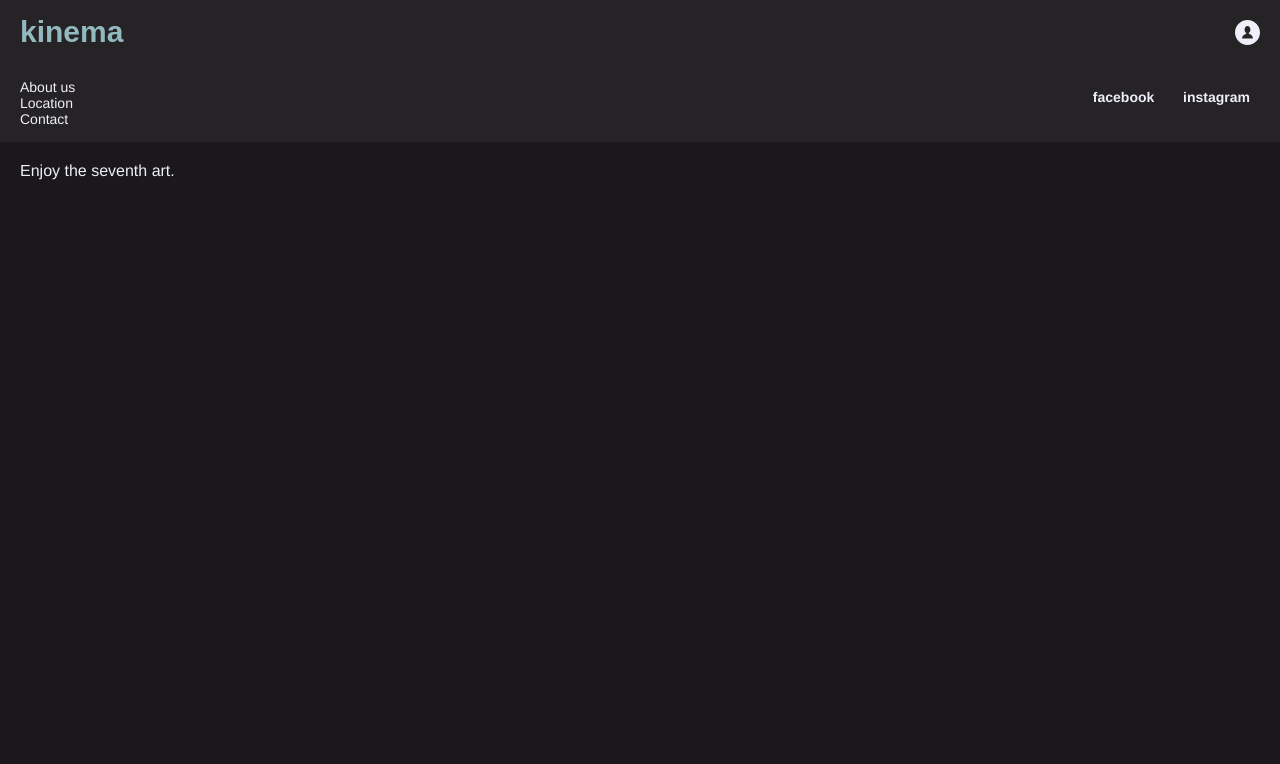
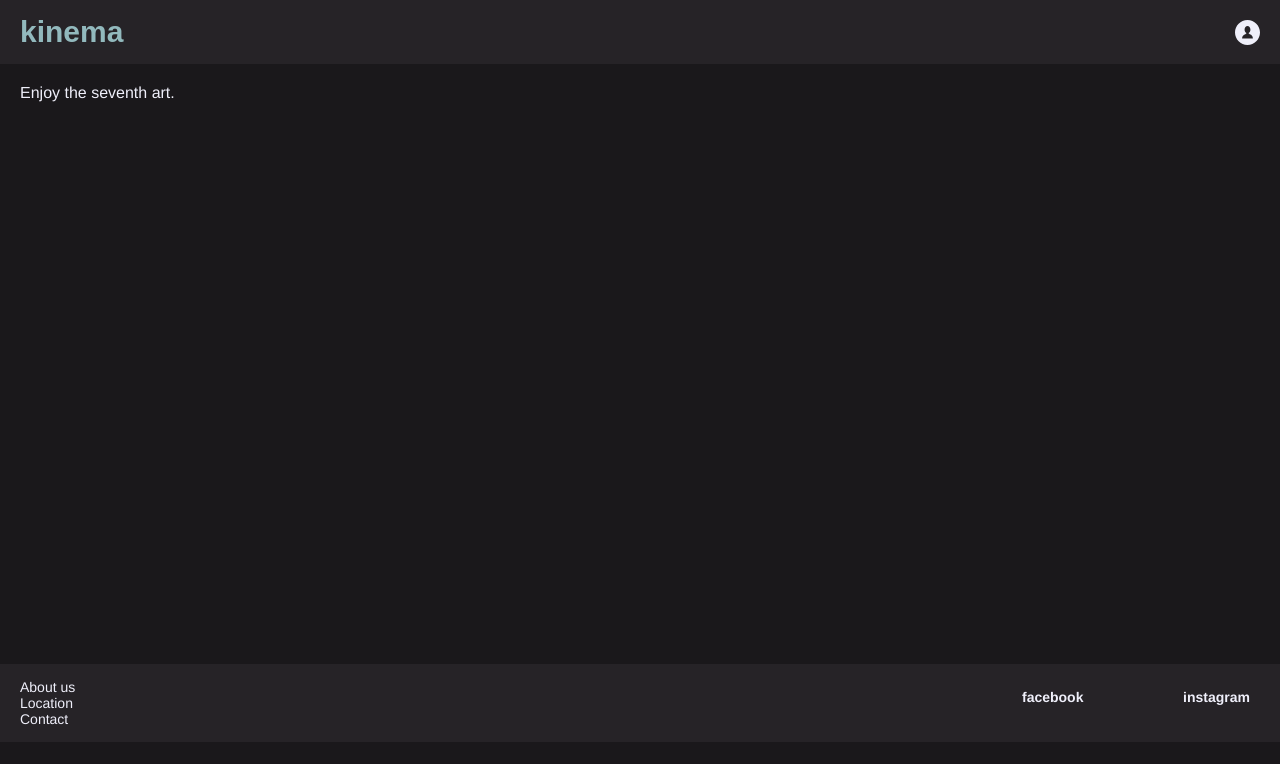
Before and after one commit to celiagomezdev/kinema, a Vue app: page /#/ in a window 1280 px wide. Shown: the top 764 px of the page. Built offline with nearby package versions, Linux system fonts and the light colour scheme; a web font is replaced by a local one.

Commit message:
Footer grid layout

```diff
--- a/src/App.vue
+++ b/src/App.vue
@@ -3,9 +3,9 @@
     div(class="top-menu")
       TopMenu
     div(class="main")
+      router-view
     div(class="footer")
       Footer
-    router-view
 </template>
 
 <script>
@@ -40,8 +40,9 @@ export default {
 body {
   background-color: $bgBodyDark;
   display: grid;
+  grid-template-columns: 1fr;
+  grid-template-areas: "top-menu", "main", "footer";
   grid-template-rows: auto 1fr auto;
-  grid-template-areas: "top-menu", "main", "footer"
 }
 
 .top-menu {
@@ -50,6 +51,7 @@ body {
 
 .main {
   grid-area: main;
+  height: 600px;
 }
 
 .footer {
--- a/src/components/footer.vue
+++ b/src/components/footer.vue
@@ -29,7 +29,7 @@ export default {
   padding: 15px 20px;
   background-color: $bgBodyDarkLighter;
   display: grid;
-  grid-template-columns: 6fr 1fr;
+  grid-template-columns: 4fr 1fr;
 }
 
 .footer-wrapper a {
```
